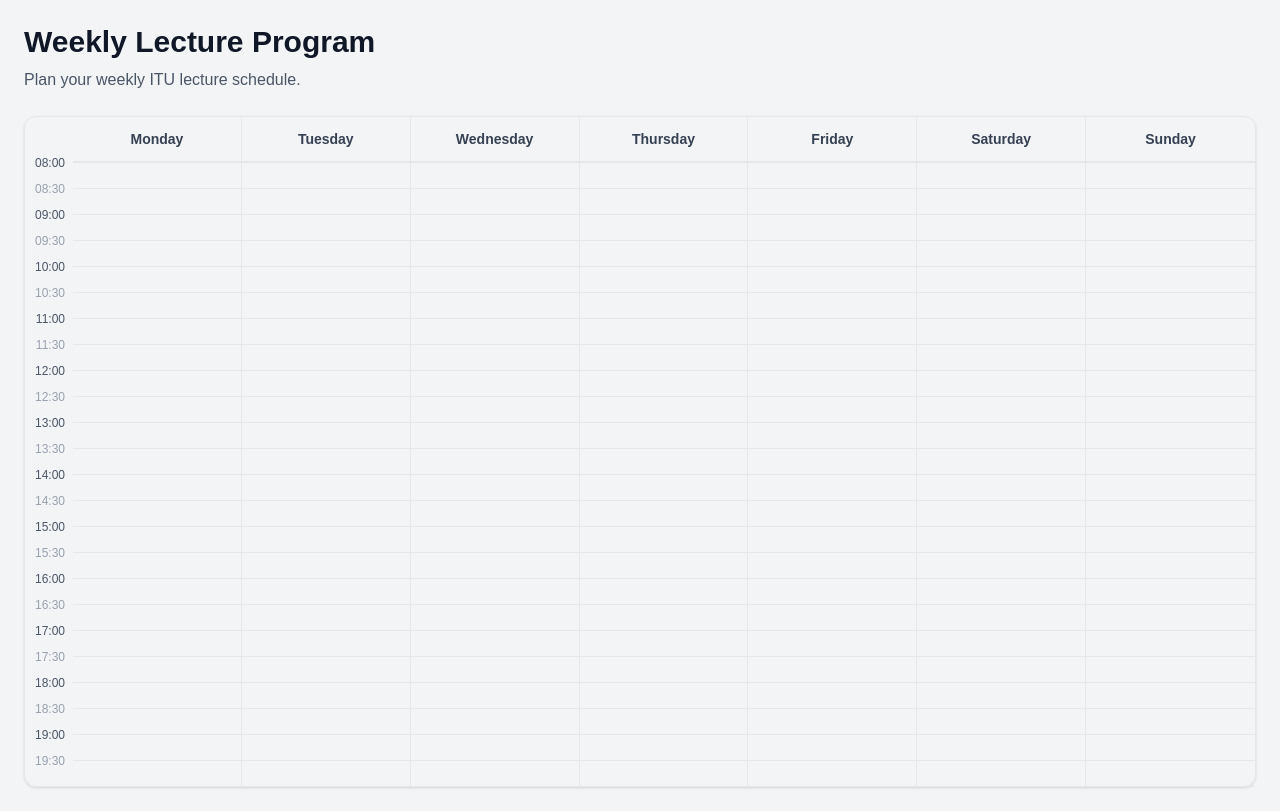
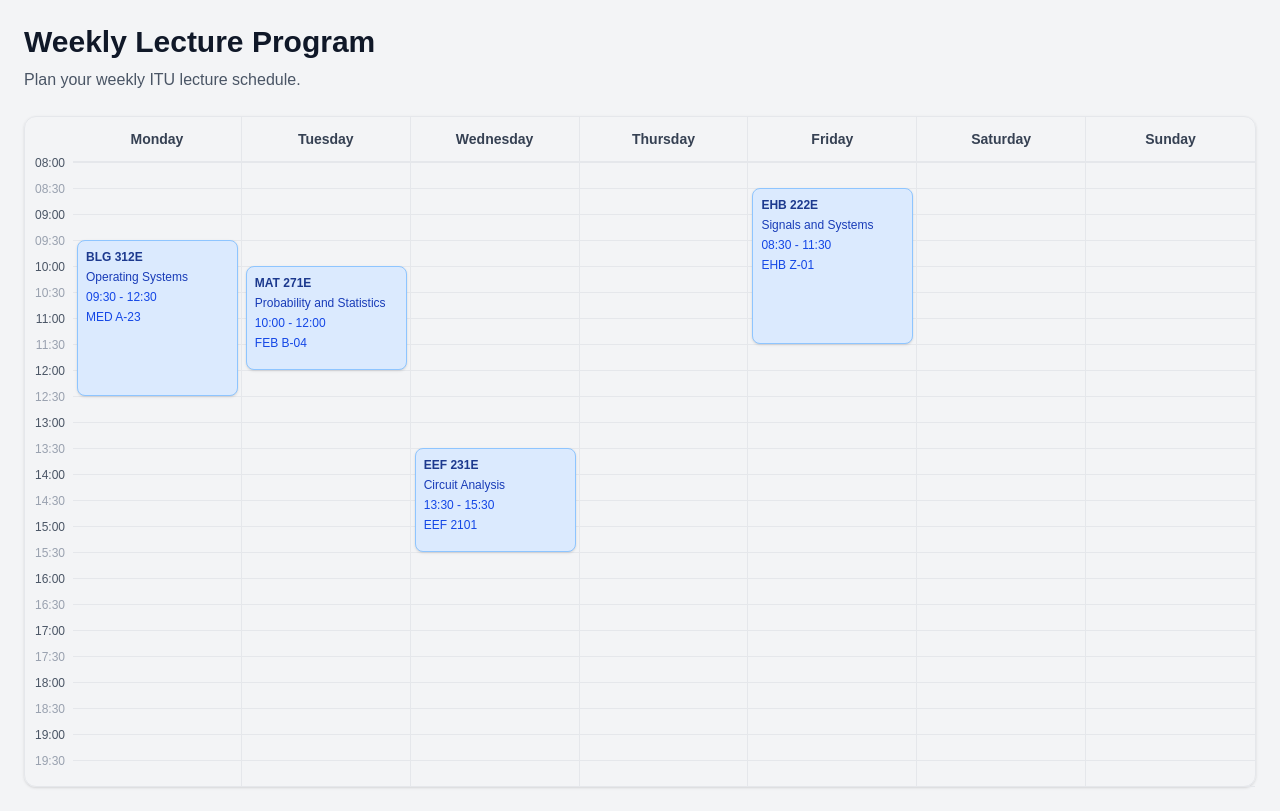
Before and after one commit to remreozkaya/simplify, a Next.js app: page / in a window 1280 px wide. Built offline with nearby package versions, Linux system fonts and the light colour scheme.

Commit message:
Course blocks were created in the calendar.

```diff
--- a/src/components/calendar/WeeklyCalendar.tsx
+++ b/src/components/calendar/WeeklyCalendar.tsx
@@ -6,9 +6,62 @@ const days = [
   "Friday",
   "Saturday",
   "Sunday",
-];
+] as const;
+
+type Day = (typeof days)[number];
+
+type CourseBlock = {
+  id: string;
+  code: string;
+  title: string;
+  day: Day;
+  startTime: string;
+  endTime: string;
+  room?: string;
+};
 
 const SLOT_HEIGHT = 26;
+const SLOT_MINUTES = 30;
+const START_TIME = "08:00";
+
+const courseBlocks: CourseBlock[] = [
+  {
+    id: "1",
+    code: "BLG 312E",
+    title: "Operating Systems",
+    day: "Monday",
+    startTime: "09:30",
+    endTime: "12:30",
+    room: "MED A-23",
+  },
+  {
+    id: "2",
+    code: "MAT 271E",
+    title: "Probability and Statistics",
+    day: "Tuesday",
+    startTime: "10:00",
+    endTime: "12:00",
+    room: "FEB B-04",
+  },
+  {
+    id: "3",
+    code: "EEF 231E",
+    title: "Circuit Analysis",
+    day: "Wednesday",
+    startTime: "13:30",
+    endTime: "15:30",
+    room: "EEF 2101",
+  },
+  {
+    id: "4",
+    code: "EHB 222E",
+    title: "Signals and Systems",
+    day: "Friday",
+    startTime: "08:30",
+    endTime: "11:30",
+    room: "EHB Z-01",
+  },
+];
 
 function generateTimeLabels() {
   const labels: string[] = [];
@@ -21,6 +74,29 @@ function generateTimeLabels() {
   labels.push("20:00");
 
   return labels;
+}
+
+function timeToMinutes(time: string) {
+  const [hour, minute] = time.split(":").map(Number);
+  return hour * 60 + minute;
+}
+
+function getCourseTop(startTime: string) {
+  const startMinutes = timeToMinutes(startTime);
+  const calendarStartMinutes = timeToMinutes(START_TIME);
+
+  return ((startMinutes - calendarStartMinutes) / SLOT_MINUTES) * SLOT_HEIGHT;
+}
+
+function getCourseHeight(startTime: string, endTime: string) {
+  const startMinutes = timeToMinutes(startTime);
+  const endMinutes = timeToMinutes(endTime);
+
+  return ((endMinutes - startMinutes) / SLOT_MINUTES) * SLOT_HEIGHT;
+}
+
+function getDayIndex(day: Day) {
+  return days.indexOf(day);
 }
 
 const timeLabels = generateTimeLabels();
@@ -71,6 +147,41 @@ export default function WeeklyCalendar() {
               />
             ))}
           </div>
+
+          {courseBlocks.map((course) => {
+            const dayIndex = getDayIndex(course.day);
+            const top = getCourseTop(course.startTime);
+            const height = getCourseHeight(course.startTime, course.endTime);
+
+            return (
+              <div
+                key={course.id}
+                className="absolute z-10 px-1"
+                style={{
+                  top,
+                  height,
+                  left: `${(dayIndex / days.length) * 100}%`,
+                  width: `${100 / days.length}%`,
+                }}
+              >
+                <div className="h-full overflow-hidden rounded-lg border border-blue-300 bg-blue-100 p-2 text-xs shadow-sm">
+                  <div className="font-semibold text-blue-900">
+                    {course.code}
+                  </div>
+
+                  <div className="mt-1 text-blue-800">{course.title}</div>
+
+                  <div className="mt-1 text-blue-700">
+                    {course.startTime} - {course.endTime}
+                  </div>
+
+                  {course.room && (
+                    <div className="mt-1 text-blue-700">{course.room}</div>
+                  )}
+                </div>
+              </div>
+            );
+          })}
         </div>
       </div>
     </div>
```
